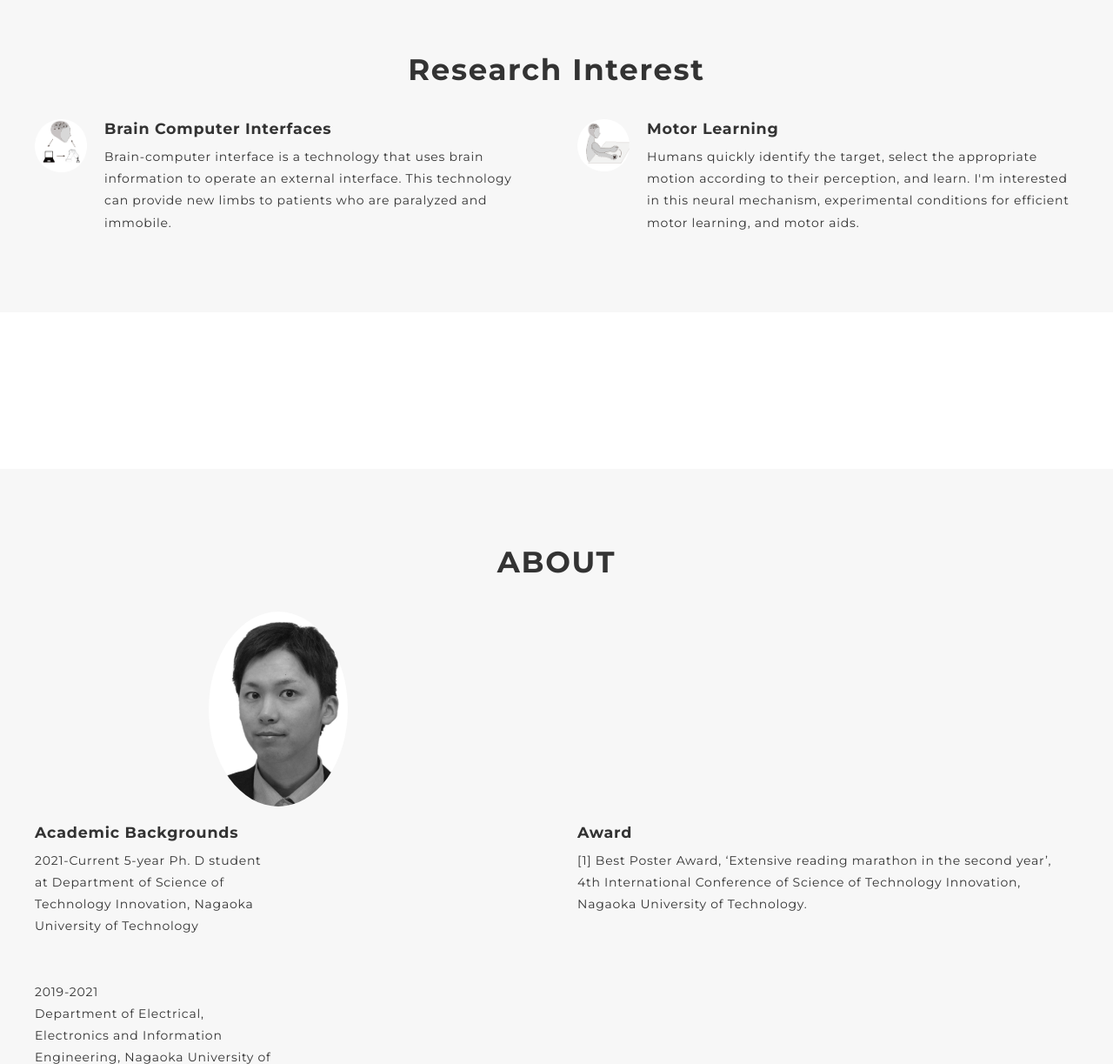
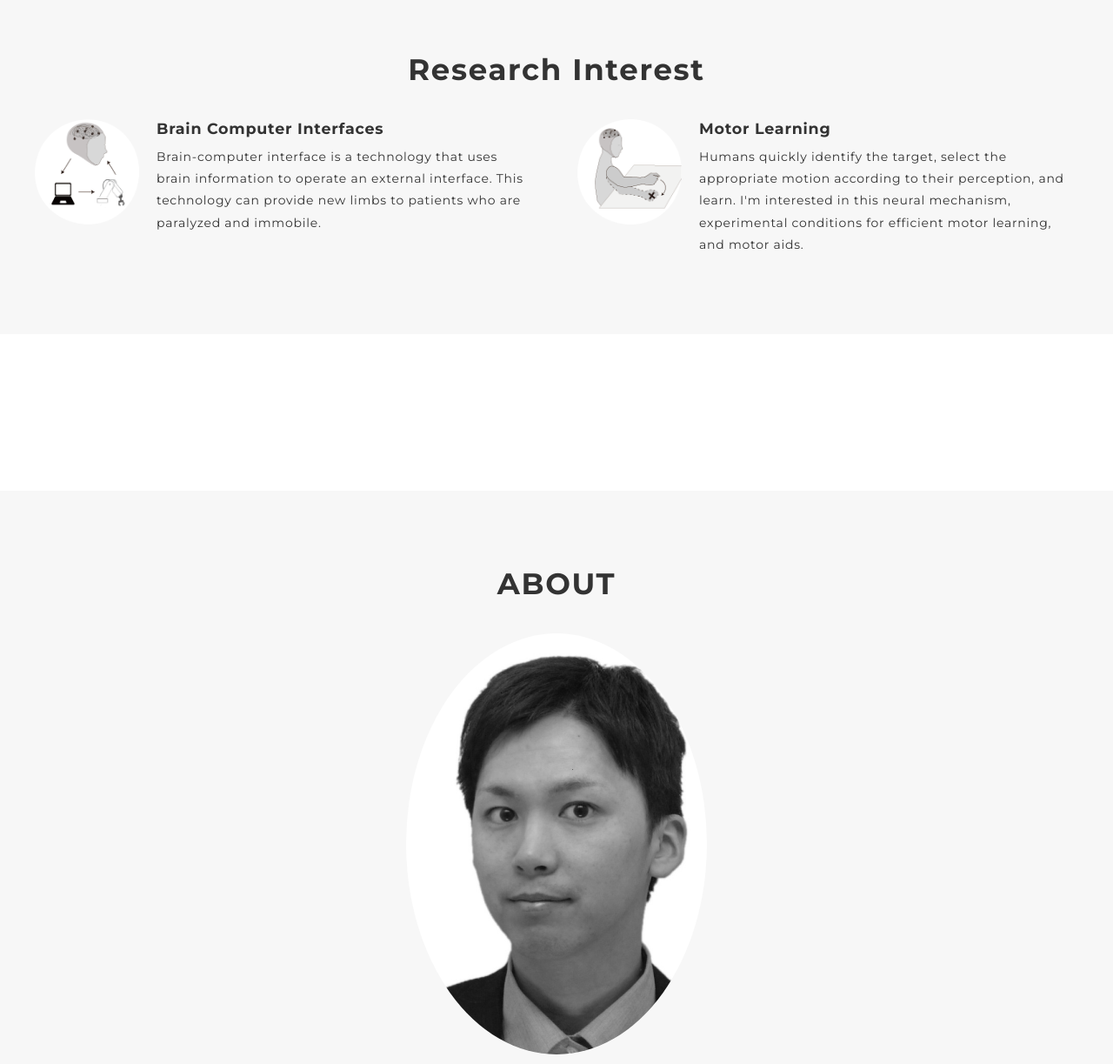
Before and after one commit to suemiken/suemiken.github.io, a plain HTML site: page index.html in a window 1280 px wide. Shown: the part 780-2003 px from the top of the page at 87% size. Drawn offline with nearby package versions, Linux system fonts and the light colour scheme.

Commit message:
update style.css

```diff
--- a/css/style.css
+++ b/css/style.css
@@ -16,6 +16,17 @@ img {
   height: auto;
   vertical-align: bottom;
   border-style: none;
+}
+
+ul, ol {
+  padding-left: 30px;
+  padding-top: 5px;
+  padding-bottom: 5px;
+}
+li {
+  padding-left: 5px;
+  padding-top: 2.5px;
+  padding-bottom: 2.5px;
 }
 
 
@@ -229,9 +240,10 @@ img {
 }
 
 .skill-img {
-  width: 60px;
+  width: 120px;
   height: auto;
   margin-right: 20px;
+  border-radius: 50%;
 }
 
 .skill-body {
@@ -251,15 +263,17 @@ img {
  About
 ---------------------------------*/
 .profile {
-  display: flex;
   flex-wrap: wrap;
-  max-width: 800px;
+  max-width: 90%;
   margin: 0 auto;
+  text-align: center;
+  margin-bottom: 20px
 }
 .profile-img {
-  width: 20%;
-  margin-right: 30px;
+  display: inline-block;
+  width: 30%;
   border-radius: 50%;
+
 }
 .profile-img img {
   border-radius: 50%;
```
